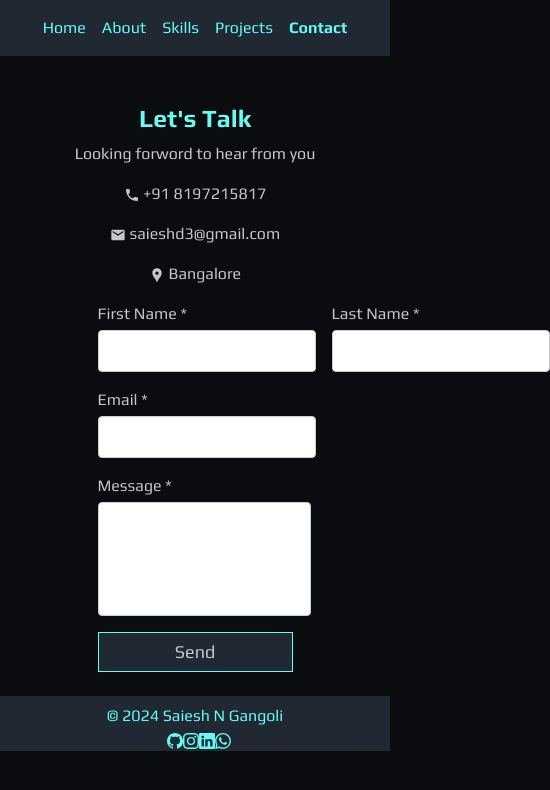
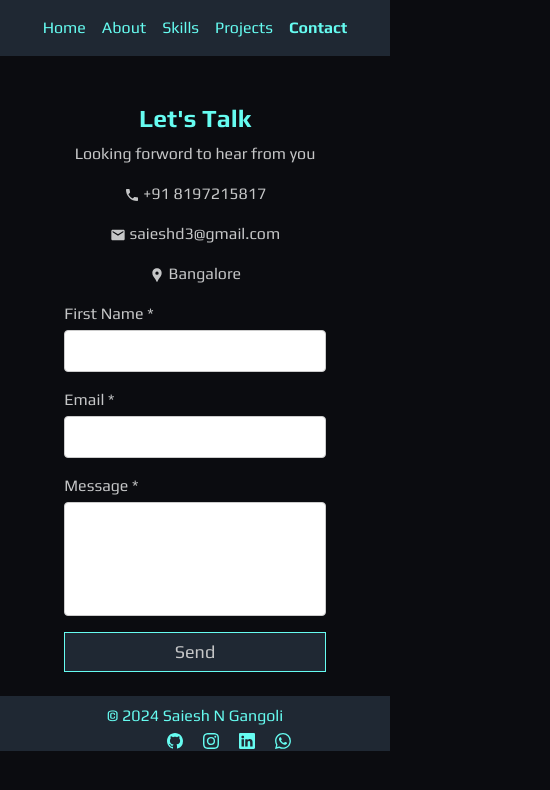
Before and after one commit to Saiesh-N-Gangoli/saiesh-portfolio, a React (Create React App) app: page /contact in a window 390 px wide. Shown: the top 790 px of the page, 550 px wide, since content can reach past the window. Built offline with nearby package versions, Linux system fonts and the light colour scheme.

Commit message:
Responsivness Increased

```diff
--- a/src/Contact/Contact.css
+++ b/src/Contact/Contact.css
@@ -2,7 +2,7 @@
   display: flex;
   flex-direction: column;
   gap: 16px;
-    /* width: 180%; */
+  width: 100%;
 }
 
 .form-group {
@@ -14,6 +14,7 @@
   display: flex;
   flex-direction: column;
   flex: 1;
+  min-width: 0;
 }
 
 .form-field.full-width {
@@ -83,13 +84,17 @@
   background-color: #c3f3f0;
 }
 
-  @media screen and (max-width: 887px) {
+.right-contact-container{
+  width: 30% !important;
+}
+
+@media screen and (max-width: 857px) {
   .main-contact-container{
     flex-direction: column;
   }
 
   .right-contact-container{
-      width: 50%;
+    width: 67% !important;
     align-items: center;
     margin: auto;
   }
@@ -97,4 +102,11 @@
   .left-contact-container{
     align-items: center;
   }
+
+  .contact-form {
+    display: flex;
+    flex-direction: column;
+    gap: 16px;
+    width: 100%;
   }
+}
--- a/src/Contact/ContactForm.js
+++ b/src/Contact/ContactForm.js
@@ -1,44 +1,28 @@
 import React, { useRef } from 'react'
 import './Contact.css'
-import emailjs from '@emailjs/browser';
 import 'react-toastify/dist/ReactToastify.css';
-import { ToastContainer, toast } from 'react-toastify';
-import {PUBLIC_KEY,TEMPLATE_KEY, SERVICE_KEY} from './Constants.js'
+import { ToastContainer} from 'react-toastify';
+import { sendEmail } from './EmailService';
+
 
 const ContactForm = () => {
     const form = useRef();
 
-    const sendEmail = (e) => {
-      e.preventDefault();
 
-      emailjs
-        .sendForm(SERVICE_KEY, TEMPLATE_KEY, form.current, {
-          publicKey: PUBLIC_KEY,
-        })
-        .then(
-          () => {
-            toast.success("Message sent",{
-                position: "top-center",
-                closeButton: false
-              });
-          },
-          (error) => {
-            toast.error('FAILED...', error.text);
-          },
-        );
-    };
-  return (
+const handleSubmit = (e) =>{
+    e.preventDefault();
+    sendEmail(form.current);
+}
+
+
+return (
     <React.Fragment>
         <ToastContainer />
-       <form className="contact-form" ref={form} onSubmit={sendEmail}>
+       <form className="contact-form" ref={form} onSubmit={handleSubmit}>
        <div className="form-group">
         <div className="form-field">
           <label htmlFor="firstName">First Name *</label>
           <input type="text" id="firstName" name="user_name" required/>
-        </div>
-        <div className="form-field">
-          <label htmlFor="lastName">Last Name *</label>
-          <input type="text" id="lastName" name="lastName" required/>
         </div>
       </div>
       <div className="form-group">
--- /dev/null
+++ b/src/Contact/EmailService.js
@@ -0,0 +1,22 @@
+import {PUBLIC_KEY,TEMPLATE_KEY, SERVICE_KEY} from './Constants.js'
+import {toast } from 'react-toastify';
+import emailjs from '@emailjs/browser';
+
+export const sendEmail = (form) => {
+
+    return emailjs
+      .sendForm(SERVICE_KEY, TEMPLATE_KEY, form, {
+        publicKey: PUBLIC_KEY,
+      })
+      .then(
+        () => {
+          toast.success("Message sent",{
+              position: "top-center",
+              closeButton: false
+            });
+        },
+        (error) => {
+          toast.error('FAILED...', error.text);
+        },
+      );
+  };
--- a/src/Footer-Design/Footer.css
+++ b/src/Footer-Design/Footer.css
@@ -37,3 +37,12 @@
         width: 15%;
     }
 }
+
+.margin-content{
+    margin-left: 10px;
+    margin-right: 10px;
+}
+
+.margin-l{
+    margin-right: 10px;
+}
--- a/src/Footer-Design/Footer.js
+++ b/src/Footer-Design/Footer.js
@@ -9,10 +9,10 @@ const Footer = () => {
         &copy; 2024 Saiesh N Gangoli
       </div>
       <div className="right-side-of-footer">
-      <p><BsGithub/></p>
-      <p><BsInstagram/></p>
-      <p><BsLinkedin/></p>
-      <p><BsWhatsapp/></p>
+      <p className='margin-l'><BsGithub/></p>
+      <p className='margin-content'><BsInstagram/></p>
+      <p className='margin-content'><BsLinkedin/></p>
+      <p className='margin-content'><BsWhatsapp/></p>
       </div>
     </footer>
   )
--- a/src/NavigationBar/NavigationBar.css
+++ b/src/NavigationBar/NavigationBar.css
@@ -9,6 +9,8 @@
 .navigation-bar{
     background-color: #1F2833 !important;
     color: #66FCF1 !important;
+    max-width: 100%;
+    box-sizing: border-box;
 }
 
 .color-navigation-font{
--- a/src/NavigationBar/NavigationBar.js
+++ b/src/NavigationBar/NavigationBar.js
@@ -9,7 +9,7 @@ const NavigationBar = () => {
   const navigate = useNavigate();
   const location = useLocation();
   return (
-    <Navbar className="navigation-bar w-100 play-regular">
+    <Navbar className="navigation-bar play-regular">
     <Container className="justify-content-between">
       <Nav className="mx-auto" >
         <Nav.Link className='color-navigation-font' onClick={() => navigate('/')}
```
Lines whose indentation alone changed are shown as unchanged.
